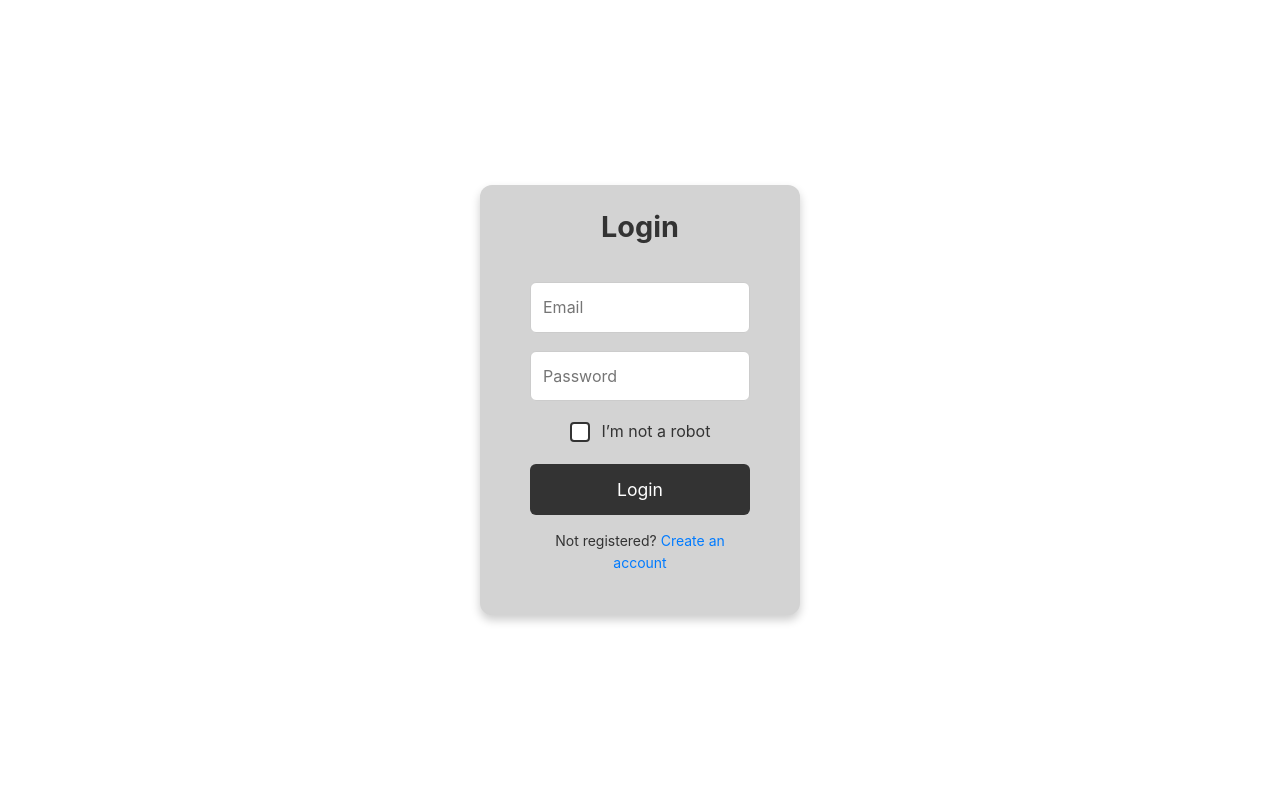
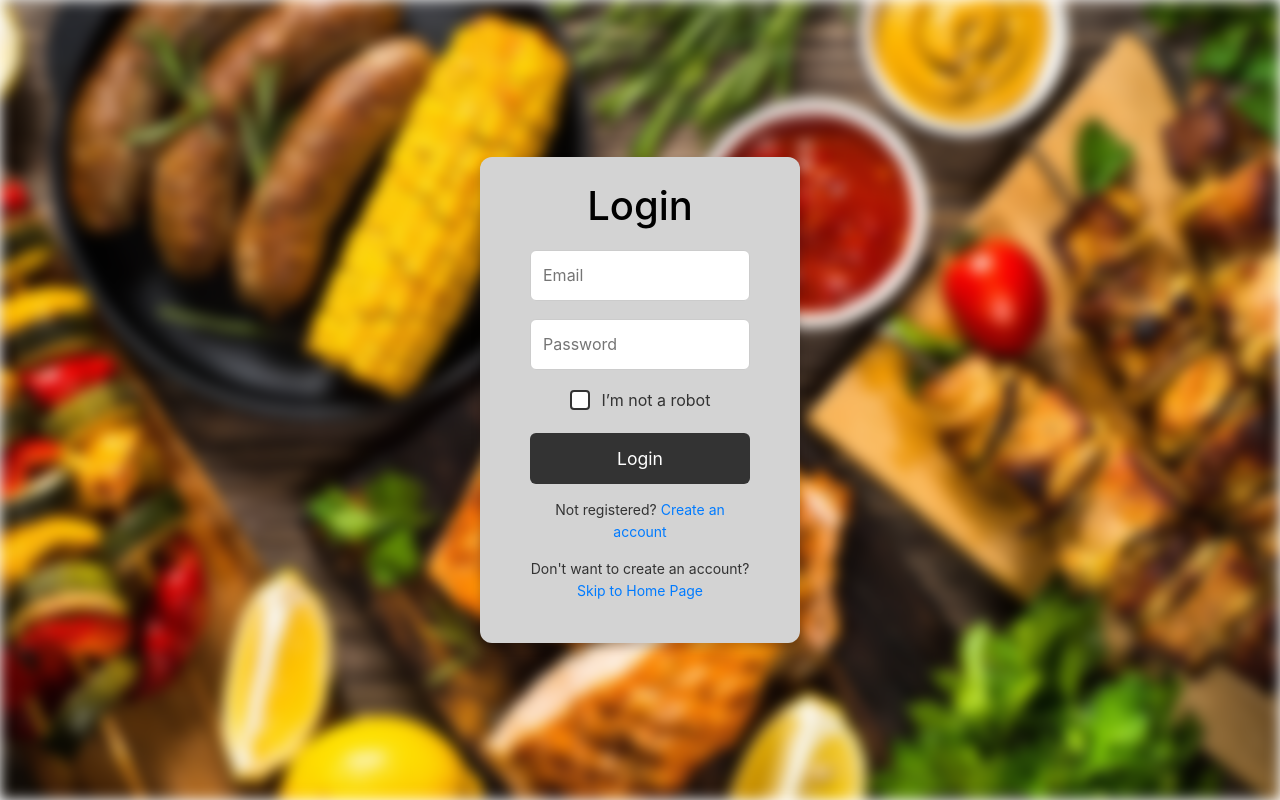
Before and after one commit to nguyenjh/CSE-110-Group-11, a React (Vite) app in the folder my-app/client/: page /login in a window 1280 px wide. Built offline with nearby package versions, Linux system fonts and the light colour scheme.

Commit message:
login to home button + background

```diff
--- a/my-app/client/src/css/LoginPage.css
+++ b/my-app/client/src/css/LoginPage.css
@@ -1,28 +1,52 @@
 /* instead of global selectors, we use the div made in tsx to serve as a local page holder for login */
+
+/* Login page setup */
 .login-page {
+    position: relative; /* Make it a positioned container */
     display: flex;
+    flex-direction: column;
+    align-items: center;
     justify-content: center;
-    align-items: center;
-    min-height: 100vh; /* Ensures the container takes up full viewport height */
-    background-color: white; /* White background for the entire page */
+    min-height: 100vh;
+    overflow: hidden; /* Prevent any overflow */
 }
 
-/* Login container */
+/* Background div */
+.login-page .background {
+    position: absolute;
+    top: 0;
+    left: 0;
+    right: 0;
+    bottom: 0;
+    background-image: url('/assets/foodBG.jpg');
+    background-size: cover;
+    background-position: center;
+    background-repeat: no-repeat;
+    filter: blur(7px); /* Apply the blur effect */
+    z-index: -1; /* Ensure the background stays behind the content */
+}
+
+/* Login container styles */
 .login-container {
-    background-color: #d3d3d3;
-    padding: 25px 50px; /* Increased padding */
-    border-radius: 12px; /* Larger border radius */
+    background-color: rgba(211, 211, 211, 1); /* Slight transparency to see some of the background */
+    padding: 25px 50px;
+    border-radius: 12px;
     box-shadow: 0 5px 10px rgba(0, 0, 0, 0.2);
     text-align: center;
-    width: 320px; /* Larger width */
+    width: 320px;
+    position: relative; /* Ensure the form stays above the blurred background */
 }
 
 /* Title */
-.login-container h1 {
-    font-size: 1.8rem;
+.login-page .title {
+    font-size: 50px;
     font-weight: bold;
-    margin-bottom: 25px;
-    color: #333;
+    margin-bottom:37px;
+    color: black;
+}
+
+.login-container .h1 {
+    color: black;
 }
 
 /* Input fields */
@@ -119,5 +143,6 @@
 }
 
 .login-container a:hover {
+    color: #0056b3; /* Slightly darker color on hover for better UX */
     text-decoration: underline;
 }
--- a/my-app/client/src/css/SignUp.css
+++ b/my-app/client/src/css/SignUp.css
@@ -1,29 +1,54 @@
 /* instead of global selectors, we use the div made in tsx to serve as a local page holder for signup */
+/* Login page setup */
 .signup-page {
+    position: relative; /* Make it a positioned container */
     display: flex;
+    flex-direction: column;
+    align-items: center;
     justify-content: center;
-    align-items: center;
-    min-height: 100vh; /* Ensures the container takes up full viewport height */
-    background-color: white; /* White background for the entire page */
+    min-height: 100vh;
+    overflow: hidden; /* Prevent any overflow */
 }
 
-/* Sign-up container */
+/* Background div */
+.signup-page .background {
+    position: absolute;
+    top: 0;
+    left: 0;
+    right: 0;
+    bottom: 0;
+    background-image: url('/assets/foodBG.jpg');
+    background-size: cover;
+    background-position: center;
+    background-repeat: no-repeat;
+    filter: blur(7px); /* Apply the blur effect */
+    z-index: -1; /* Ensure the background stays behind the content */
+}
+
+/* Signup container styles */
 .signup-container {
-    background-color: #d3d3d3;
-    padding: 25px 50px; /* Increased padding */
-    border-radius: 12px; /* Larger border radius */
+    background-color: rgba(211, 211, 211, 1); /* Slight transparency to see some of the background */
+    padding: 25px 50px;
+    border-radius: 12px;
     box-shadow: 0 5px 10px rgba(0, 0, 0, 0.2);
     text-align: center;
-    width: 320px; /* Larger width */
-    position: relative;
+    width: 320px;
+    position: relative; /* Ensure the form stays above the blurred background */
 }
 
-/* Back button */
+/* Title */
+.signup-page .title {
+    font-size: 50px;
+    font-weight: bold;
+    margin-bottom:10px;
+    color: black;
+}
+
   .back-button {
     position: absolute;
-    top: 20px;
-    left: 20px;
-    font-size: 1.1rem; /* Larger font size */
+    top: 10px; /* Adjust distance from top */
+    left: 10px; /* Adjust distance from left */
+    font-size: 1rem;
     color: #333;
     text-decoration: none;
   }
@@ -32,13 +57,9 @@
     text-decoration: underline;
   }
 
-/* Title */
-.signup-container h1 {
-    font-size: 1.8rem;
-    font-weight: bold;
-    margin-top: 50px;
-    margin-bottom: 25px;
-    color: #333;
+
+.signup-container .h1 {
+    color: black;
 }
 
 /* Input fields */
--- a/my-app/client/src/views/LoginPage.tsx
+++ b/my-app/client/src/views/LoginPage.tsx
@@ -1,6 +1,7 @@
 import React, { useState } from 'react';
 import { Link } from 'react-router-dom';
 import '../css/LoginPage.css';
+import foodBG from '../assets/foodBG.jpg'; // Import image
 
 const LoginPage: React.FC = () => {
   const [email, setEmail] = useState<string>('');
@@ -86,6 +87,7 @@ const LoginPage: React.FC = () => {
   return (
     // wrap all content in div login-page
     <div className="login-page">
+      <div className="background" style={{backgroundImage: `url(${foodBG})`}}></div>
     <div className="login-container">
       <h1>Login</h1>
       <input
@@ -124,6 +126,13 @@ const LoginPage: React.FC = () => {
       {errors.form && <span className="error" id="form-error">{errors.form}</span>}
 
       <p>Not registered? <Link to="/signup">Create an account</Link></p>
+
+      <div className="skip-container">
+      <p className="skip-link">
+      Don't want to create an account? <br />
+      <Link to="/">Skip to Home Page</Link>
+      </p>
+      </div>
     </div>
     </div>
   );
--- a/my-app/client/src/views/SignUp.tsx
+++ b/my-app/client/src/views/SignUp.tsx
@@ -1,6 +1,7 @@
 import React, { useState } from 'react';
 import { Link } from 'react-router-dom';
 import '../css/SignUp.css';
+import foodBG from '../assets/foodBG.jpg'; // Import image
 
 const SignUp: React.FC = () => {
   const [formData, setFormData] = useState({
@@ -145,7 +146,9 @@ const SignUp: React.FC = () => {
   return (
     // wrap all content in div signup-page
     <div className="signup-page">
+    <div className="background" style={{backgroundImage: `url(${foodBG})`}}></div>
       <div className="signup-container">
+
         <Link to="/login" className="back-button">
           &#8592; Back
         </Link>
```
Also changed, not shown: my-app/client/src/assets/foodBG.jpg (added). Lines whose indentation alone changed are shown as unchanged.
